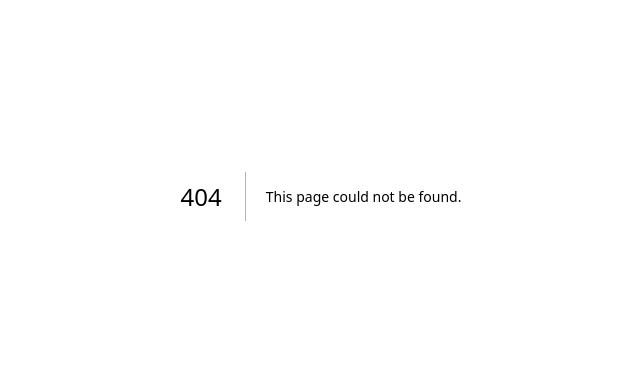
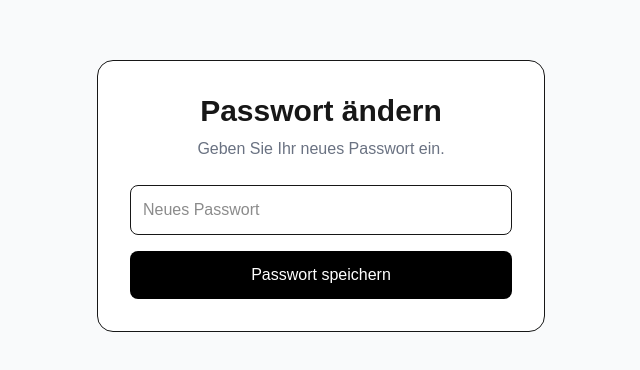
Before and after one commit to ALRAWIHOST/qmenu, a Next.js app: page /update-password in a window 1280 px wide. Before the commit this address had no page. Shown: the part 204-574 px from the top of the page, without its empty margins (319-959 px from the left). Built offline with nearby package versions, Linux system fonts and the light colour scheme; no server answers.

Commit message:
Add update password page

```diff
--- /dev/null
+++ b/src/app/update-password/page.tsx
@@ -0,0 +1,62 @@
+"use client";
+
+import { useState } from "react";
+import { supabase } from "@/lib/supabase";
+
+export default function UpdatePasswordPage() {
+  const [password, setPassword] = useState("");
+  const [loading, setLoading] = useState(false);
+
+  const updatePassword = async () => {
+    if (!password || password.length < 6) {
+      alert("Bitte mindestens 6 Zeichen eingeben");
+      return;
+    }
+
+    setLoading(true);
+
+    const { error } = await supabase.auth.updateUser({
+      password,
+    });
+
+    setLoading(false);
+
+    if (error) {
+      alert(error.message);
+      return;
+    }
+
+    alert("Passwort wurde erfolgreich geändert.");
+    window.location.href = "/admin/login";
+  };
+
+  return (
+    <main className="min-h-screen flex items-center justify-center bg-gray-50 px-6">
+      <div className="w-full max-w-md rounded-2xl border bg-white p-8">
+        <h1 className="mb-2 text-center text-3xl font-bold">
+          Passwort ändern
+        </h1>
+
+        <p className="mb-6 text-center text-gray-500">
+          Geben Sie Ihr neues Passwort ein.
+        </p>
+
+        <input
+          type="password"
+          placeholder="Neues Passwort"
+          value={password}
+          onChange={(e) => setPassword(e.target.value)}
+          className="mb-4 w-full rounded-lg border p-3"
+        />
+
+        <button
+          onClick={updatePassword}
+          disabled={loading}
+          className="w-full rounded-lg bg-black p-3 text-white disabled:opacity-50"
+        >
+          {loading ? "Wird gespeichert..." : "Passwort speichern"}
+        </button>
+      </div>
+    </main>
+  );
+}
```
